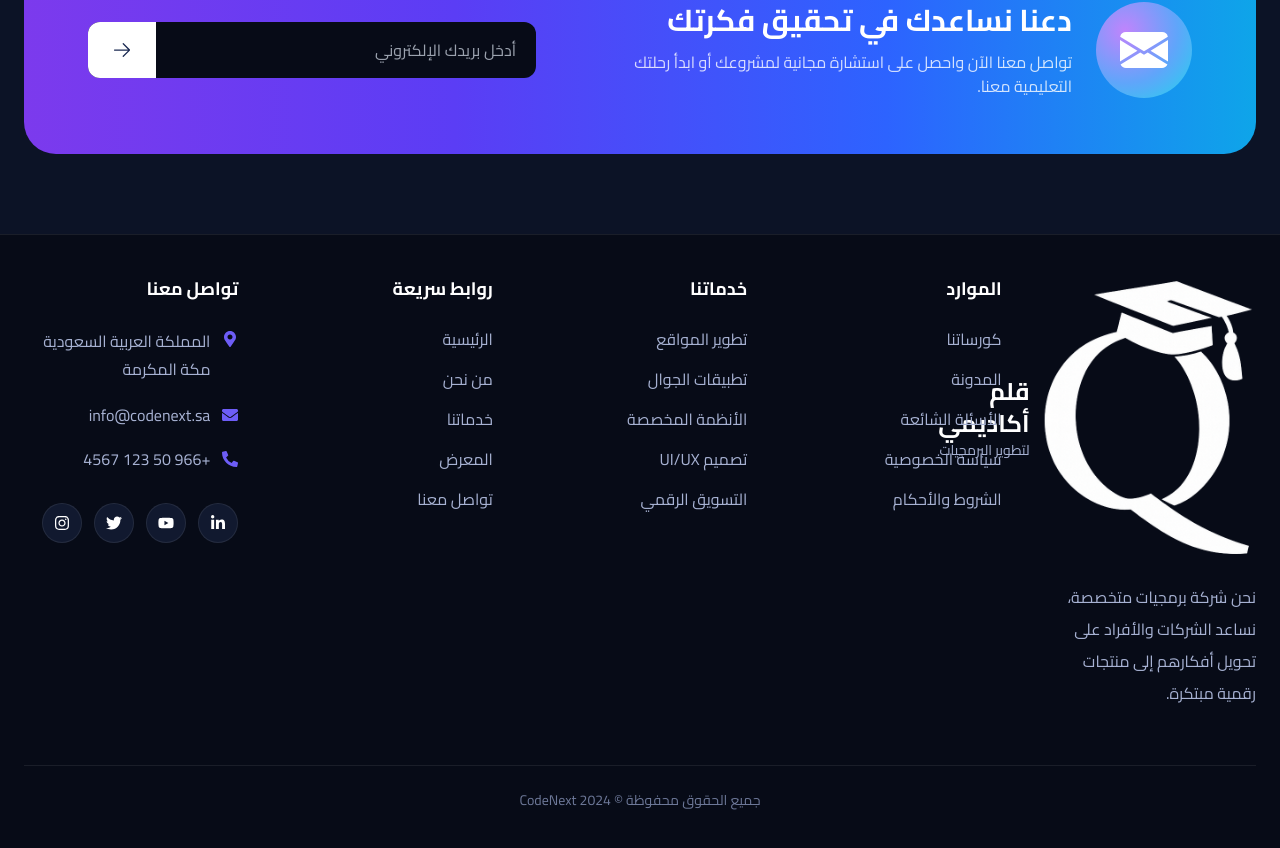
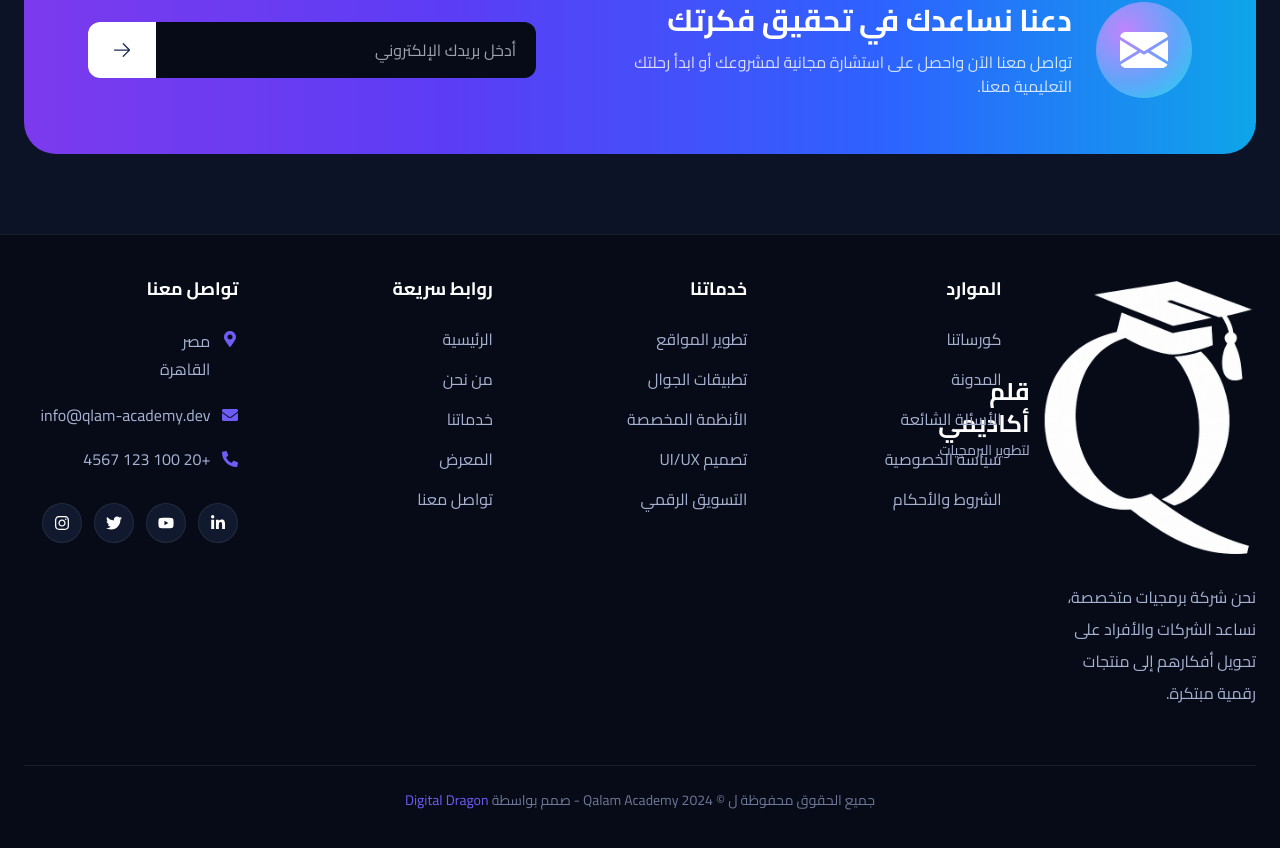
Before and after one commit to MuhammedMostafaSalem/Qalam-Academy, a Next.js app in the folder frontend/: page / in a window 1280 px wide. Shown: the part 4098-4946 px from the top of the page. Built offline with nearby package versions, Linux system fonts and the light colour scheme.

Commit message:
Edit name

```diff
--- a/frontend/components/layout/website/Footer/Footer.jsx
+++ b/frontend/components/layout/website/Footer/Footer.jsx
@@ -126,9 +126,9 @@ const Footer = () => {
                                 <FaMapMarkerAlt className="text-primary mt-1" />
 
                                 <p className="text-text-secondary leading-7">
-                                    المملكة العربية السعودية
+                                    مصر
                                     <br />
-                                    مكة المكرمة
+                                    القاهرة
                                 </p>
                             </div>
 
@@ -136,7 +136,7 @@ const Footer = () => {
                                 <FaEnvelope className="text-primary" />
 
                                 <span className="text-text-secondary">
-                                    info@codenext.sa
+                                    info@qlam-academy.dev
                                 </span>
                             </div>
 
@@ -144,7 +144,7 @@ const Footer = () => {
                                 <FaPhoneAlt className="text-primary" />
 
                                 <span className="text-text-secondary">
-                                    +966 50 123 4567
+                                    +20 100 123 4567
                                 </span>
                             </div>
 
@@ -175,7 +175,7 @@ const Footer = () => {
 
                 <div className="mt-14 pt-6 border-t border-border flex items-center justify-center relative">
                     <p className="text-text-muted text-sm">
-                        جميع الحقوق محفوظة © CodeNext 2024
+                        جميع الحقوق محفوظة ل © Qalam Academy 2024 - صمم بواسطة <Link href="https://taninss.com/" className="text-primary ">Digital Dragon</Link>
                     </p>
                 </div>
             </Container>
```
